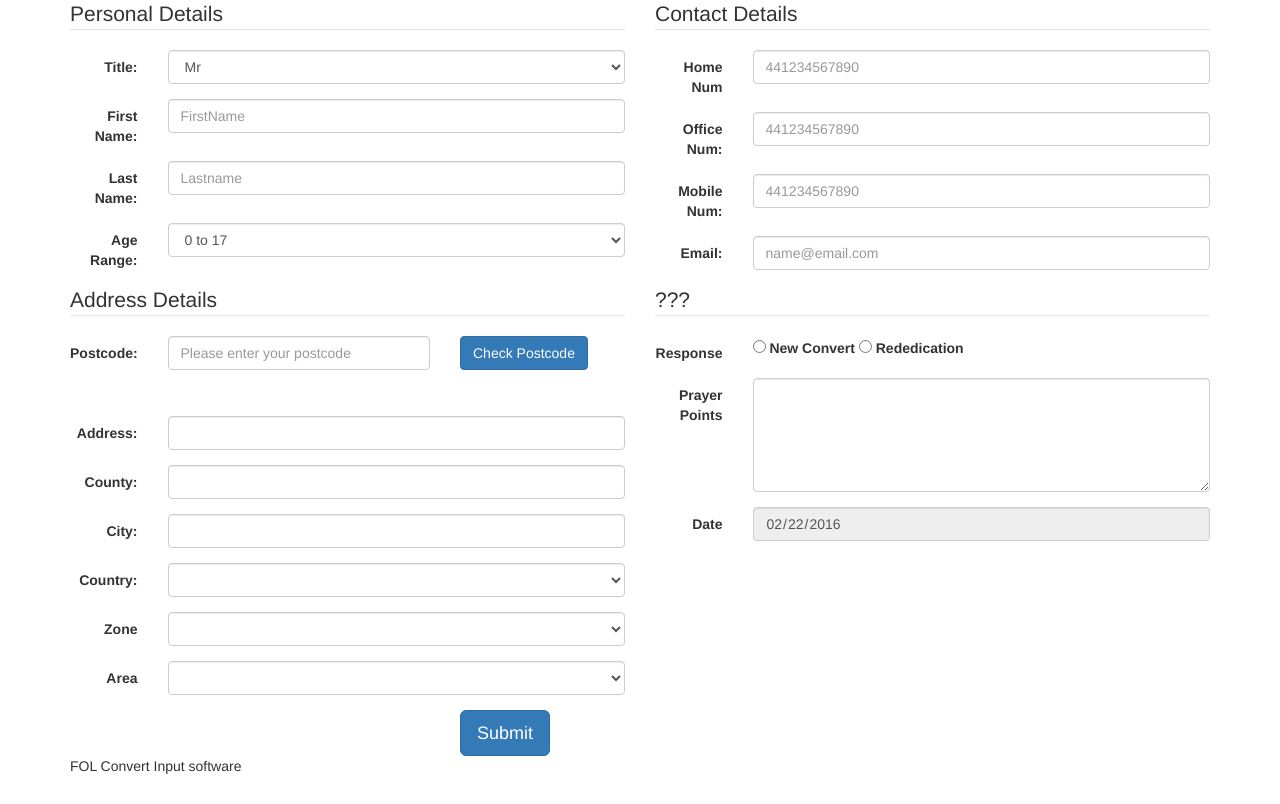
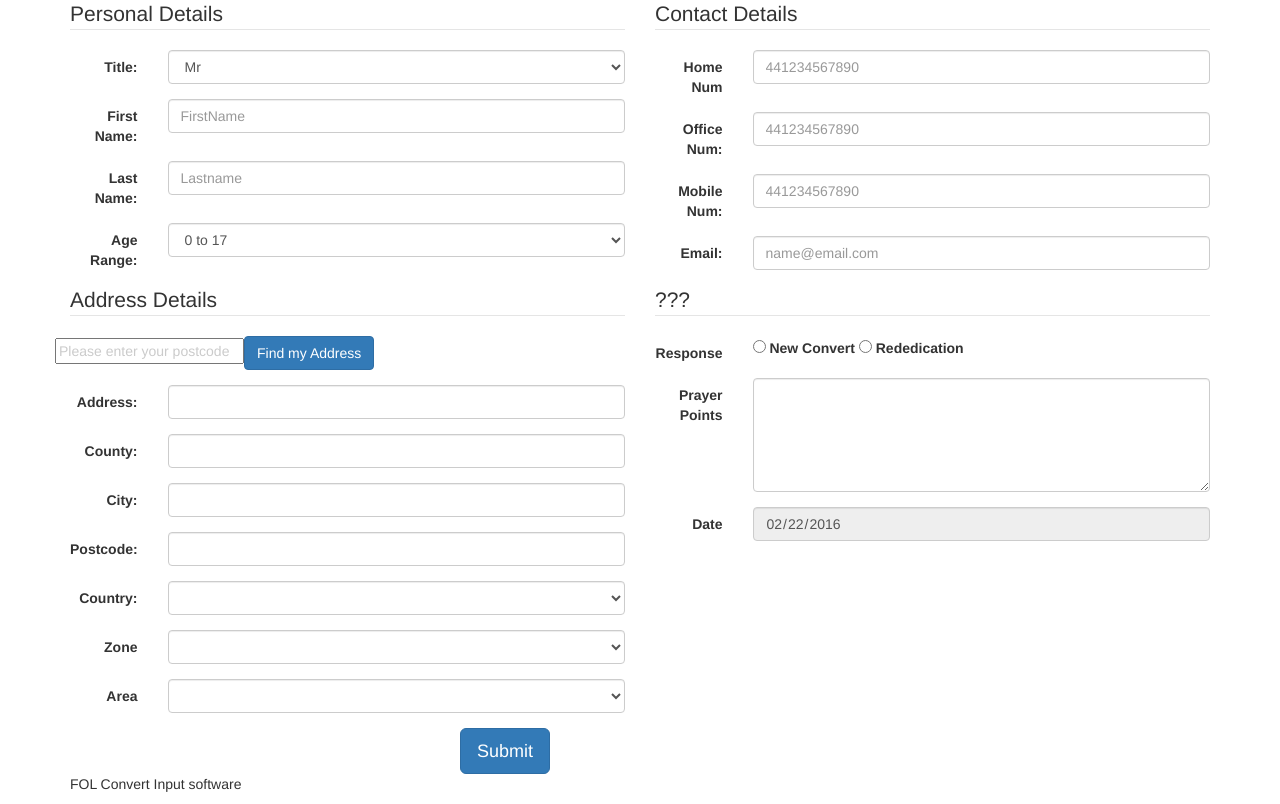
Before and after one commit to adetola-ralph/FOL_Software, a PHP site: page /data_input.php in a window 1280 px wide. Shown: the part 121-925 px from the top of the page. Before the commit the page ends 895 px from the top, so only its background shows below. Run offline with PHP 8.4, Linux system fonts and the light colour scheme; data that the repository does not hold is empty.

Commit message:
Used the default input and button provided by ideal postcodes

```diff
--- a/data_input.php
+++ b/data_input.php
@@ -101,32 +101,9 @@
                 	<div class="col-sm-6">
                         <fieldset>
                             <legend>Address Details</legend>
-                            <div class="form-group">
-                                <label for="postcode" class="control-label col-sm-2">Postcode:</label>
-                                <div class="col-sm-6">
-                                	<input type="text" id="postcode" name="postcode" required class="form-control required" maxlength="8" data-toggle="popover" title="Enter the following for non-UK postcodes" data-trigger="hover focus" data-placement="bottom" data-html="true" data-content="<p><strong>AF1 1CA</strong> for an African country</p>
-                                    <p><strong>EM1 1EA</strong> for a European, Asian & Middle Eastern Country</p>
-                                    <p><strong>US1</strong> for the country of USA</p>
-                                    <p><strong>OT1</strong> for other countries</p>" placeholder="Please enter your postcode"/>
-
-                                </div>
-                                <div class="col-sm-4"><input type="button" id="checkpostcode" class="btn btn-primary btn-md" value="Check Postcode"></div>
-                            </div>
-                            <div class="form-group">
-                            	<div class="col-sm-2">
-                                </div>
-                            	<span class="label label-warning hide col-sm-8" id="postcodeerror1">Invalid postcode, Wrong Format</span>
-                                <span class="label label-warning hide col-sm-8" id="postcodeerror2">Postcode not found</span>
-                                <span class="label label-warning hide col-sm-8" id="postcodeerror3">You haven't clicked on check postcode button</span>
-                            </div>
 
                             <div class="form-group" id="lookup_field">
-                            	<!--<label for="selectaddress" class="control-label col-sm-2">Select an address:</label>
-                                <div class="col-sm-10">
-                                	<select id="selectaddress" class="form-control">
-                                        dynamically loaded select form
-                                    </select>
-                                </div>-->
+
                             </div>
 
                             <div class="form-group">
@@ -147,6 +124,13 @@
                                 <label for="city" class="control-label col-sm-2">City:</label>
                                 <div class="col-sm-10">
                                 	<input type="text" name="city" required class="form-control required" id="post_town"/>
+                                </div>
+                            </div>
+
+                            <div class="form-group">
+                                <label for="postcode" class="control-label col-sm-2">Postcode:</label>
+                                <div class="col-sm-10">
+                                	<input type="text" id="postcode" name="postcode" required class="form-control required"/>
                                 </div>
                             </div>
 
--- a/js/js.js
+++ b/js/js.js
@@ -54,15 +54,16 @@ $(document).ready(function()
 		  output_fields: {
 			//line_1: '#first_line',
 			county: '#county',
+			postcode: "#postcode",
 			post_town: '#post_town',
 		  },
-		  input: '#postcode',
-		  button: '#checkpostcode',
-		  dropdown_class: 'form-control',
-		  onLookupTriggered: function()
+		  input_class: "",
+		  button_class: "btn btn-primary btn-md",
+		  dropdown_class: "form-control",
+		  /*onLookupTriggered: function()
 		  {
 
-		  },
+		  },*/
 		  onAddressSelected: function(address)
 		  {
 			  var addressLines = [];
@@ -99,6 +100,7 @@ $(document).ready(function()
 			  {
 				  //get the area and zonal guys
 				  $("#postcode").addClass("valid");
+
 			  }
 
 		  }
```
